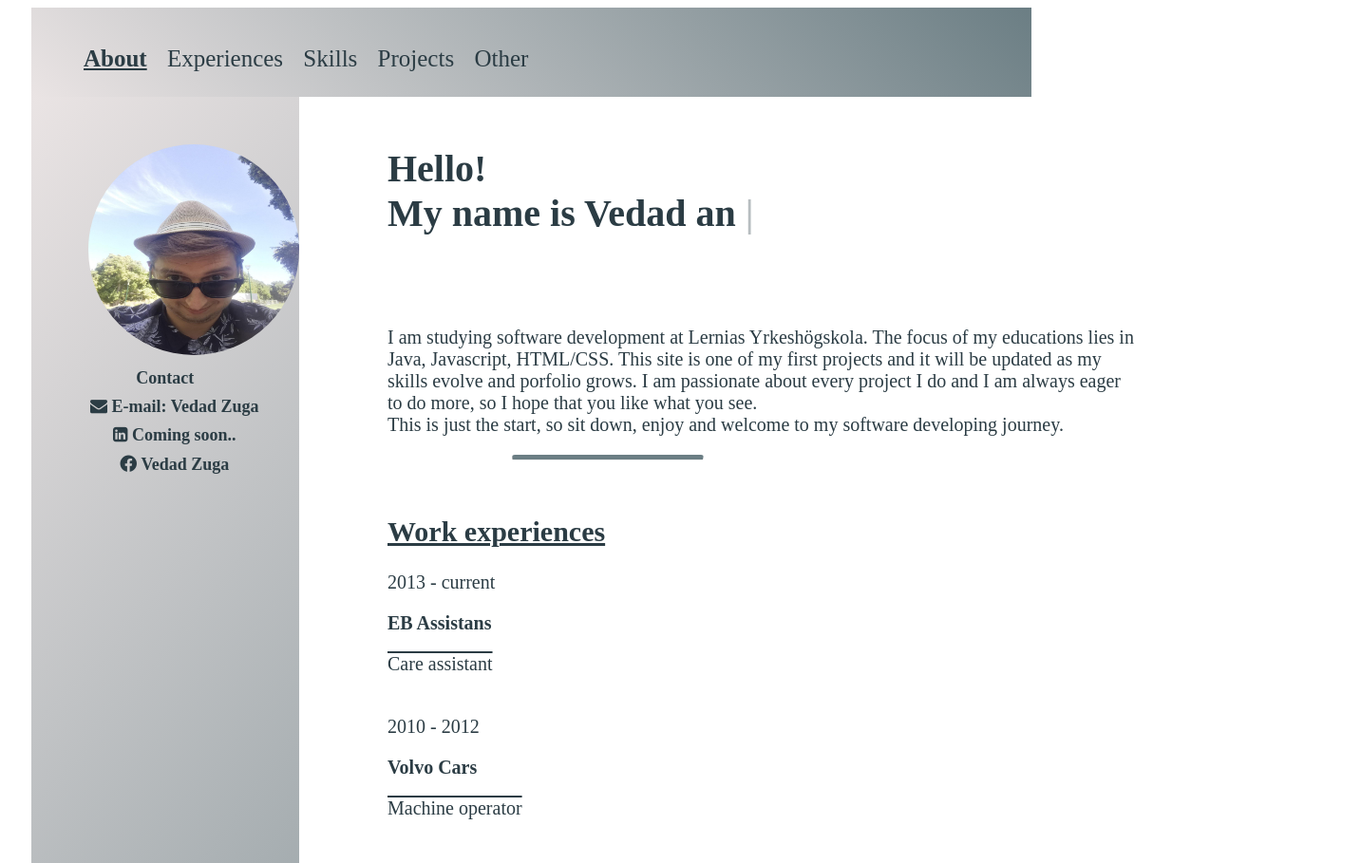
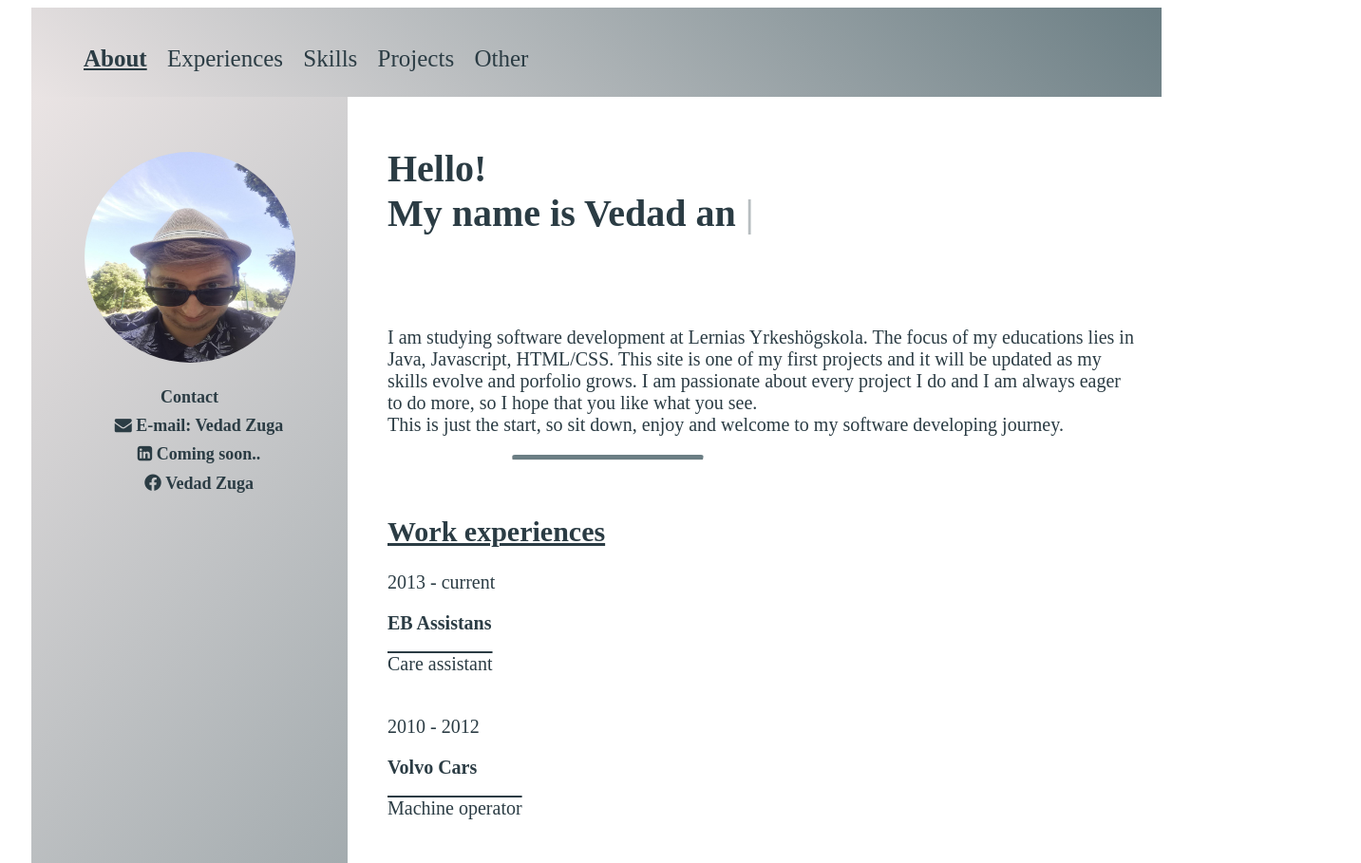
Before and after one commit to ved0/Uppgift_7, a plain HTML site: page index.html in a window 1280 px wide. Shown: the top 909 px of the page at 95% size, 1433 px wide, since content can reach past the window. Drawn offline with Linux system fonts and the light colour scheme.

Commit message:
Max and min Width
added max and min width to make it adjuste.

```diff
--- a/index.html
+++ b/index.html
@@ -42,8 +42,9 @@
         </div>
     </div>
     <div class="imageDiv">
-        <span class="image-added"><img id="image" src="me2.jpg"><img></span>
-        <p class="contact">Contact <br><i class="fa fa-envelope" aria-hidden="true"></i> E-mail: <a href="mailto:vedadz@gmail.com">
+        <p class="contact">
+            <img id="image" src="me2.jpg"><img><br><br>
+            Contact <br><i class="fa fa-envelope" aria-hidden="true"></i> E-mail: <a href="mailto:vedadz@gmail.com">
                 Vedad Zuga</a><br>
             <i class="fa fa-linkedin-square"></i> <a href="https://se.linkedin.com/"> Coming soon..</a><br>
             <i class="fa-brands fa-facebook-f"></i><a href="https://www.facebook.com/vedad.zuga/"> Vedad Zuga</a>
--- a/main.css
+++ b/main.css
@@ -8,11 +8,13 @@ a {
 .container {
     margin-left: 400px;
     max-width: 790px;
+    min-width: 790px;
     font-size: 20px;
     padding-top: 25px;
     color: #2b3c44;
 }
-.projects1{
+
+.projects1 {
     display: inline;
 }
 
@@ -23,15 +25,18 @@ a {
 .otherProjects {
     padding-left: 30px;
 }
+
 #intro-container p {
     text-align: left;
 
 }
 
-.main-nav{
+.main-nav {
     background-image: linear-gradient(45deg, #eae4e4, #6b7e84);
     background-repeat: no-repeat;
     background-size: 85%;
+    max-width: 1400px;
+    min-width: 1400px;
     padding-bottom: 1px;
     margin-left: 25px;
 }
@@ -41,8 +46,8 @@ p {
 
 }
 
-.project{
-    width:100px;
+.project {
+    width: 100px;
     height: 100px;
 }
 
@@ -67,8 +72,7 @@ i {
 .imageDiv {
     position: absolute;
     height: 1770px;
-    width: 22%;
-    background-color: white;
+    width: 333px;
     margin-left: 25px;
     background-image: linear-gradient(130deg, #eae4e4, #6b7e84);
     background-repeat: no-repeat;
@@ -128,9 +132,6 @@ h2 {
 
 
 #image {
-    position: absolute;
-    margin-left: 60px;
-    margin-top: 50px;
     width: 222px;
     height: 222px;
     border-radius: 50%;
@@ -141,7 +142,7 @@ h2 {
 }
 
 .contact {
-    padding-top: 250px;
+    padding-top: 40px;
     text-align: center;
     font-weight: bold;
     font-size: 18px;
```
